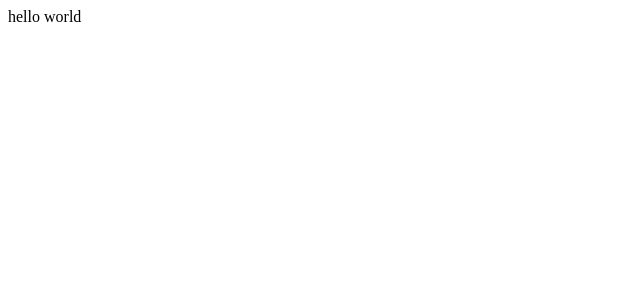
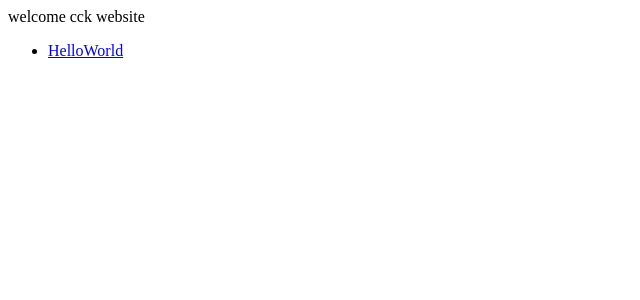
Before and after one commit to wcccck/cck-w1, a Vue app in the folder vue3-learn/examples/: page / in a window 1280 px wide. Shown: the top 300 px of the page, without its empty margins (0-640 px from the left). Built offline with nearby package versions, Linux system fonts and the light colour scheme.

Commit message:
pc-vue3-learn submit

```diff
--- a/vue3-learn/examples/src/App.tsx
+++ b/vue3-learn/examples/src/App.tsx
@@ -1,3 +1,16 @@
-export default ()=>{
-  return <div>hello world</div>
+import { RouterLink,RouterView } from "vue-router"
+import { myRouteType } from "./type"
+
+export default (props:{routes:myRouteType[]})=>{
+  return <div>welcome cck website
+    <ul>
+    {props.routes.map((item)=>{
+      return <li key={item.key}>
+              <RouterLink to={item.path}>{item.key}</RouterLink>
+              </li>
+    })}
+    </ul>
+
+    <RouterView></RouterView>
+  </div>
 }
--- a/vue3-learn/examples/src/examples/Helloworld.tsx
+++ b/vue3-learn/examples/src/examples/Helloworld.tsx
@@ -1,3 +1,4 @@
 export const HelloWorld = () =>{
-  return <h1>HelloWorld !!</h1>
+  return <h1>HelloWorld !!
+  </h1>
 }
--- a/vue3-learn/examples/src/main.ts
+++ b/vue3-learn/examples/src/main.ts
@@ -1,10 +1,13 @@
 import { createApp } from 'vue'
+import {
+  createRouter,
+  createWebHashHistory,
+} from 'vue-router'
 import App from './App'
 
+import { myRouteType } from './type'
+const routes:myRouteType[] = []
 const examples = import.meta.glob("./examples/**/*.tsx")
-
-
-
 const examplePrimise = Object.keys(examples) // get all key
 .map(x=>examples[x]) // use key get valueComponent
 .map(x=>x()) // call valueComponent function
@@ -13,9 +16,19 @@ Promise.all(examplePrimise)
   for(let module of list){
     for (let key in module) {
       const Component = module[key]
-      console.log(Component);
+      routes.push({
+        key,
+        path:"/" + key.toLocaleLowerCase(),
+        component:Component
+      })
+
     }
   }
-
-  createApp(App).mount('#app')
+  const router = createRouter({
+    history:createWebHashHistory(),
+    routes
+  })
+  const app = createApp(App,{routes})
+  app.use(router)
+  app.mount('#app')
 })
--- /dev/null
+++ b/vue3-learn/examples/src/type.d.ts
@@ -0,0 +1,4 @@
+import { RouteRecordRaw } from "vue-router"
+export type myRouteType = RouteRecordRaw & {
+  key:string
+}
```
